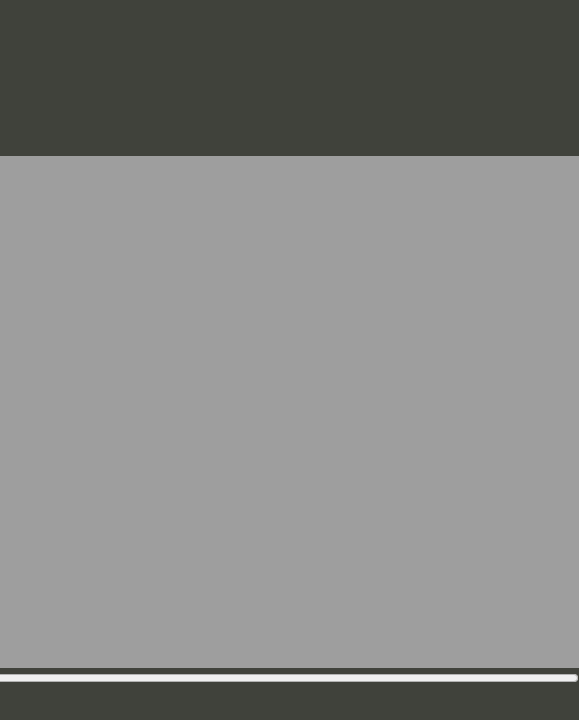
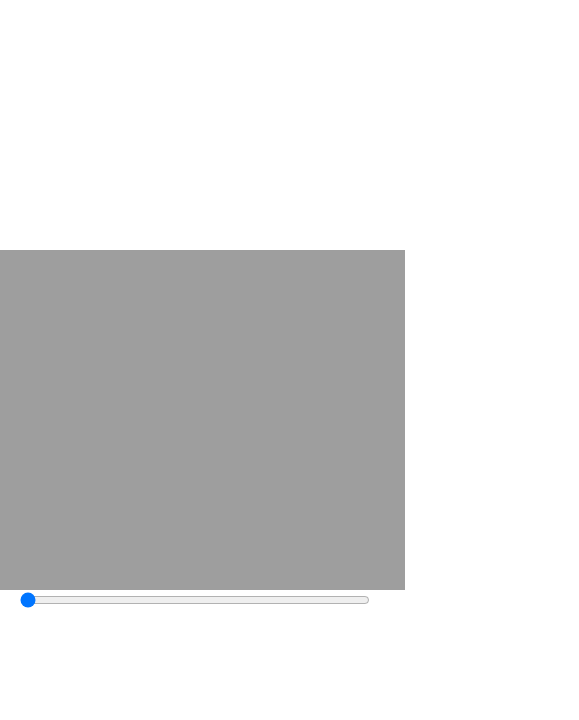
Before and after one commit to Jhidalgo990/360-Slider, a plain HTML site: page index.html in a window 390 px wide. Shown: the whole page, 579 px wide, since content can reach past the window. Drawn offline with Linux system fonts and the light colour scheme.

Commit message:
Responsive agregado

```diff
--- a/index.html
+++ b/index.html
@@ -7,9 +7,8 @@
     <title>360 Slider</title>
     <style>
       body {
-        background-color: #40423b;
+        background-color: white;
         height: 100vh;
-        margin: 0;
         align-items: center;
         justify-content: center;
         display: flex;
@@ -19,12 +18,30 @@
       input {
         width: 768px;
       }
+
+      @media only screen and (max-width: 600px) {
+        .canv {
+          width: 420px;
+          height: 340px;
+        }
+        .slider {
+          width: 350px;
+        }
+      }
     </style>
   </head>
 
   <body>
-    <canvas id="canvas" width="768" height="512"></canvas>
-    <input type="range" min="1" max="36" step="1" value="1" id="slider" />
+    <canvas class="canv" id="canvas" width="768" height="512"></canvas>
+    <input
+      class="slider"
+      type="range"
+      min="1"
+      max="36"
+      step="1"
+      value="1"
+      id="slider"
+    />
     <script>
       const slider = document.querySelector("#slider");
       const canvas = document.querySelector("#canvas");
```
